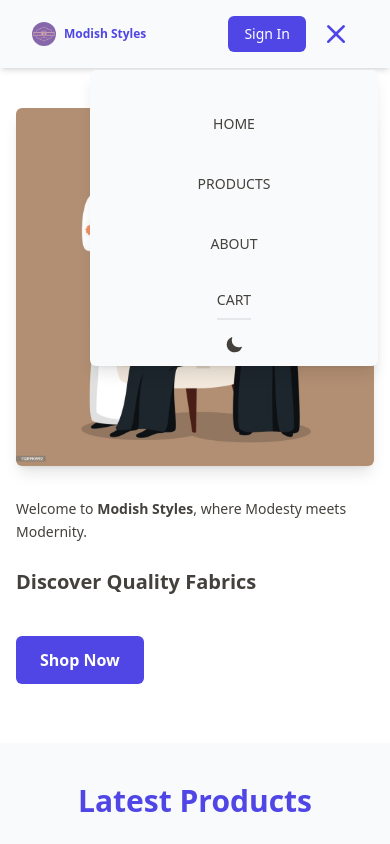
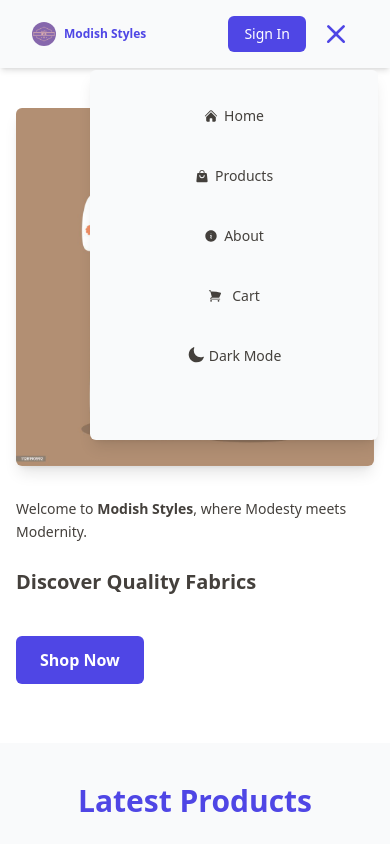
Before and after one commit to Bolaji87/Modish-Dynamics, a React (Vite) app: page / in a window 390 px wide. Both pictures are taken after a click on the element 336 px from the left and 34 px from the top of the page. Shown: the top 844 px of the page. Built offline with nearby package versions, Linux system fonts and the light colour scheme.

Commit message:
refactor

```diff
--- a/src/UI/Header.jsx
+++ b/src/UI/Header.jsx
@@ -1,18 +1,16 @@
-import React, { useState } from "react";
-import { Link } from "react-router-dom";
+import React from "react";
 
+import Logo from "./Logo";
 import NavLinks from "./NavLinks";
 import Button from "./Button";
-import { HiMiniXMark, HiOutlineBars4 } from "react-icons/hi2";
+import NavModal from "./NavModal";
+import ListCart from "./ListCart";
+import HamburgerMenu from "./HamburgerMenu";
+import ToggleDarkMode from "./ToggleDarkMode";
+
 import { useToggleModal } from "../hooks/useToggleModal";
-import NavModal from "./NavModal";
-import ToggleDarkMode from "./ToggleDarkMode";
-import HamburgerMenu from "./HamburgerMenu";
-import ListCart from "./ListCart";
 import { useSelector } from "react-redux";
 import { selectCartCount } from "../features/cart/cartSlice";
-import Logo from "./Logo";
-import { div } from "framer-motion/client";
 
 function Header() {
   const totalItems = useSelector(selectCartCount);
@@ -34,11 +32,15 @@ function Header() {
         >
           <HamburgerMenu toggleMenu={toggleShowModalMenu} />
           {totalItems ? (
-            <div className="absolute right-[-10px] top-1 text-xs">
+            <div
+              onClick={onToggleModal}
+              className="absolute right-[-10px] top-1 text-xs"
+            >
               <ListCart />
             </div>
           ) : null}
         </div>
+
         <ToggleDarkMode />
 
         <div className="absolute right-[-20px] top-[58px]">
--- a/src/UI/ListCart.jsx
+++ b/src/UI/ListCart.jsx
@@ -4,8 +4,9 @@ import { useSelector } from "react-redux";
 import { Link, useLocation } from "react-router-dom";
 import { selectCartCount } from "../features/cart/cartSlice";
 import Button from "./Button";
+import { span } from "framer-motion/client";
 
-export default function ListCart({ styles }) {
+export default function ListCart({ styles, onclick }) {
   const location = useLocation();
   const totalItems = useSelector(selectCartCount);
   function pathMatchRoute(path) {
@@ -16,42 +17,53 @@ export default function ListCart({ styles }) {
     }
   }
 
-  //   if (onclick)
-  //     return (
-  //       <Link
-  //         onClick={onclick}
-  //         className={`relative py-3 transition-all duration-300 ease-in-out hover:rounded hover:bg-gray-100 hover:px-28 hover:py-3 dark:hover:bg-gray-600`}
-  //         to="/cart"
-  //       >
-  //         <span className="text-500-300 absolute left-[-1px] top-[-12px] rounded-full bg-pink-300 px-[3px] text-[14px] font-semibold">
-  //           {totalItems || ""}
-  //         </span>
-  //         {totalItems ? <HiShoppingCart /> : "Cart"}
-  //       </Link>
-  //     );
-
-  if (styles)
+  if (onclick)
     return (
       <Link
-        className={`relative border-b-2 py-2 transition-all duration-300 ease-in-out ${styles}`}
+        className={`relative py-3 transition-all duration-300 ease-in-out ${styles} `}
         to="/cart"
+        onClick={onclick}
       >
         <div className="text-500-300 absolute left-[-1px] top-[-12px] rounded-full bg-pink-300 px-[3px] text-[14px] font-semibold">
           {totalItems || ""}
         </div>
-        {totalItems ? <HiShoppingCart /> : "Cart"}
+
+        <div className="flex items-center gap-2.5">
+          <HiShoppingCart /> Cart
+        </div>
+      </Link>
+    );
+  if (styles)
+    return (
+      <Link
+        className={`relative py-3 transition-all duration-300 ease-in-out ${styles && "hover:rounded hover:bg-gray-100 hover:px-20 hover:py-3 dark:hover:bg-gray-600"} `}
+        to="/cart"
+      >
+        <div className="text-500-300 absolute left-[-1px] top-[-12px] rounded-full bg-pink-300 px-[3px] py-3 text-[14px] font-semibold hover:bg-gray-100 hover:px-20 hover:py-3">
+          {totalItems || ""}
+
+          <div className="flex items-center gap-2.5">
+            <HiShoppingCart /> <span>Cart</span>
+          </div>
+        </div>
       </Link>
     );
 
   return (
     <Link
-      className={`relative border-b-2 py-2 transition-all duration-300 ease-in-out sm:${pathMatchRoute("/cart") ? "border-b-indigo-600" : "border-b-transparent"}`}
+      className={`relative border-b-2 py-2 transition-all duration-300 ease-in-out ${pathMatchRoute("/cart") ? "border-b-indigo-600" : "border-b-transparent"} `}
       to="/cart"
     >
       <div className="text-500-300 absolute left-[-1px] top-[-12px] rounded-full bg-pink-300 px-[3px] text-[14px] font-semibold">
         {totalItems || ""}
       </div>
-      {totalItems ? <HiShoppingCart /> : "Cart"}
+      {totalItems > 0 ? (
+        <div className="mr-[0.9px] h-3 px-1">
+          <HiShoppingCart />
+        </div>
+      ) : (
+        <span>Cart</span>
+      )}
     </Link>
   );
 }
--- a/src/UI/NavModal.jsx
+++ b/src/UI/NavModal.jsx
@@ -1,59 +1,63 @@
 import React from "react";
-import { HiMoon, HiShoppingCart, HiSun } from "react-icons/hi2";
-import { useSelector } from "react-redux";
+import {
+  HiHome,
+  HiInformationCircle,
+  HiMoon,
+  HiShoppingBag,
+  HiShoppingCart,
+  HiSun,
+} from "react-icons/hi2";
+
 import { Link } from "react-router-dom";
-import { selectCartCount } from "../features/cart/cartSlice";
-
 import { useDarkMode } from "../contexts/DarkModeContext";
 import ListCart from "./ListCart";
 
 function NavModal({ closeModal }) {
-  const totalItems = useSelector(selectCartCount);
   const { isDarkMode, toggleDarkMode } = useDarkMode();
 
   return (
-    <div className="flex h-full w-72 flex-col items-center gap-4 rounded-md bg-gray-50 px-6 py-3 pt-8 uppercase shadow-lg dark:bg-gray-700 dark:text-gray-50">
+    <div className="flex h-[370px] w-72 flex-col items-center gap-4 rounded-md bg-gray-50 px-6 py-8 pt-6 capitalize shadow-lg dark:bg-gray-700 dark:text-gray-50">
       <Link
-        className={`py-3 transition-all duration-300 ease-in-out hover:rounded hover:bg-gray-100 hover:px-28 hover:py-3 dark:hover:bg-gray-600`}
+        className={`flex items-center gap-1.5 py-3 transition-all duration-300 ease-in-out hover:rounded hover:bg-gray-100 hover:px-20 hover:py-3 dark:hover:bg-gray-600`}
         to="/"
         onClick={closeModal}
       >
-        Home
+        <HiHome /> Home
       </Link>
       <Link
         onClick={closeModal}
-        className={`py-3 transition-all duration-300 ease-in-out hover:rounded hover:bg-gray-100 hover:px-[100px] hover:py-3 dark:hover:bg-gray-600`}
+        className={`flex items-center gap-1.5 py-3 transition-all duration-300 ease-in-out hover:rounded hover:bg-gray-100 hover:px-20 hover:py-3 dark:hover:bg-gray-600`}
         to="/products"
       >
-        Products
+        <HiShoppingBag /> Products
       </Link>
       <Link
         onClick={closeModal}
-        className={`py-3 transition-all duration-300 ease-in-out hover:rounded hover:bg-gray-100 hover:px-28 hover:py-3 dark:hover:bg-gray-600`}
+        className={`flex items-center gap-1.5 py-3 transition-all duration-300 ease-in-out hover:rounded hover:bg-gray-100 hover:px-20 hover:py-3 dark:hover:bg-gray-600`}
         to="/about"
       >
-        About
+        <HiInformationCircle /> About
       </Link>
-      {/* <Link
-        onClick={closeModal}
-        className={`relative py-3 transition-all duration-300 ease-in-out hover:rounded hover:bg-gray-100 hover:px-28 hover:py-3 dark:hover:bg-gray-600`}
-        to="/cart"
-      >
-        <span className="text-500-300 absolute left-[-1px] top-[-12px] rounded-full bg-pink-300 px-[3px] text-[14px] font-semibold">
-          {totalItems || ""}
-        </span>
-        {totalItems ? <HiShoppingCart /> : "Cart"}
-      </Link> */}
+
       <ListCart
-        styles="hover:rounded hover:bg-gray-100 hover:px-28 hover:py-3 dark:hover:bg-gray-600"
+        // styles="hover:rounded hover:bg-gray-100  hover:px-20 hover:py-3 dark:hover:bg-gray-600"
+        styles=""
         onclick={closeModal}
       />
 
-      {isDarkMode ? (
-        <HiSun className="text-lg" onClick={toggleDarkMode} />
-      ) : (
-        <HiMoon className="text-lg" onClick={toggleDarkMode} />
-      )}
+      <Link className="flex w-max gap-1 py-3 text-sm capitalize hover:rounded hover:bg-gray-100 hover:px-16 hover:py-3 dark:hover:bg-gray-600">
+        {isDarkMode ? (
+          <>
+            <HiSun className="text-lg" onClick={toggleDarkMode} />
+            <span onClick={toggleDarkMode}>light mode</span>
+          </>
+        ) : (
+          <>
+            <HiMoon className="text-lg" onClick={toggleDarkMode} />
+            <span onClick={toggleDarkMode}>dark mode</span>
+          </>
+        )}
+      </Link>
     </div>
   );
 }
```
